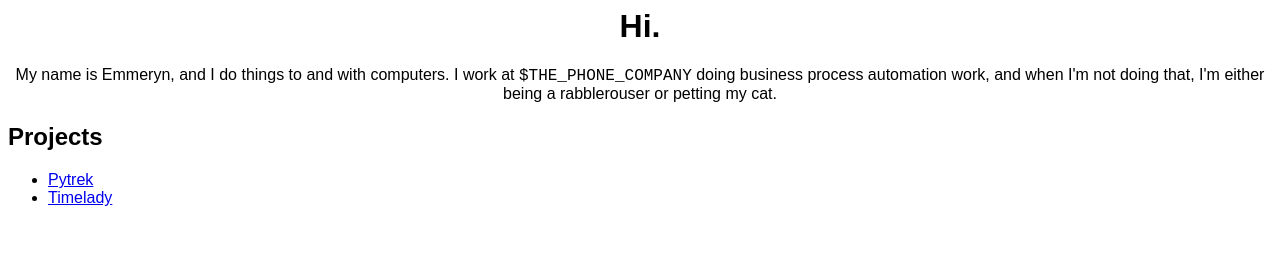
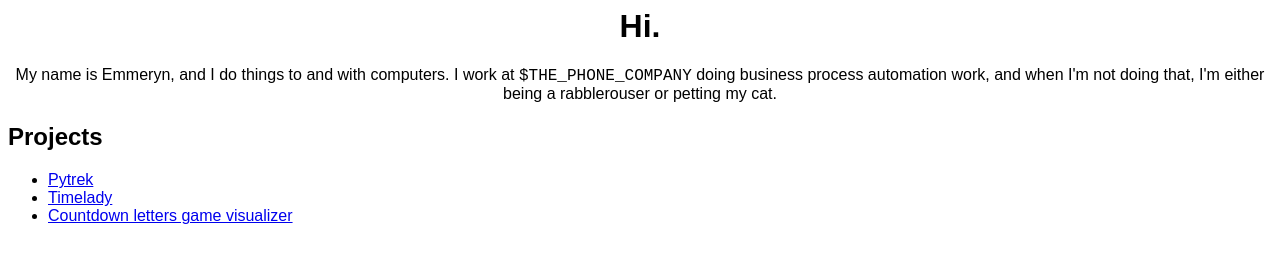
Before and after one commit to emexalt/emexalt.github.io, a plain HTML site: page index.html in a window 1280 px wide. Drawn offline with Linux system fonts and the light colour scheme.

Commit message:
added countdown project

```diff
--- a/index.html
+++ b/index.html
@@ -14,6 +14,7 @@
   <ul>
     <li><a href="https://github.com/emexalt/pytrek">Pytrek</a></li>
     <li><a href="https://github.com/emexalt/timelady">Timelady</a></li>
+    <li><a href="https://github.com/emexalt/countdown">Countdown letters game visualizer</a></li>
   </ul>
 </body>
 
```
